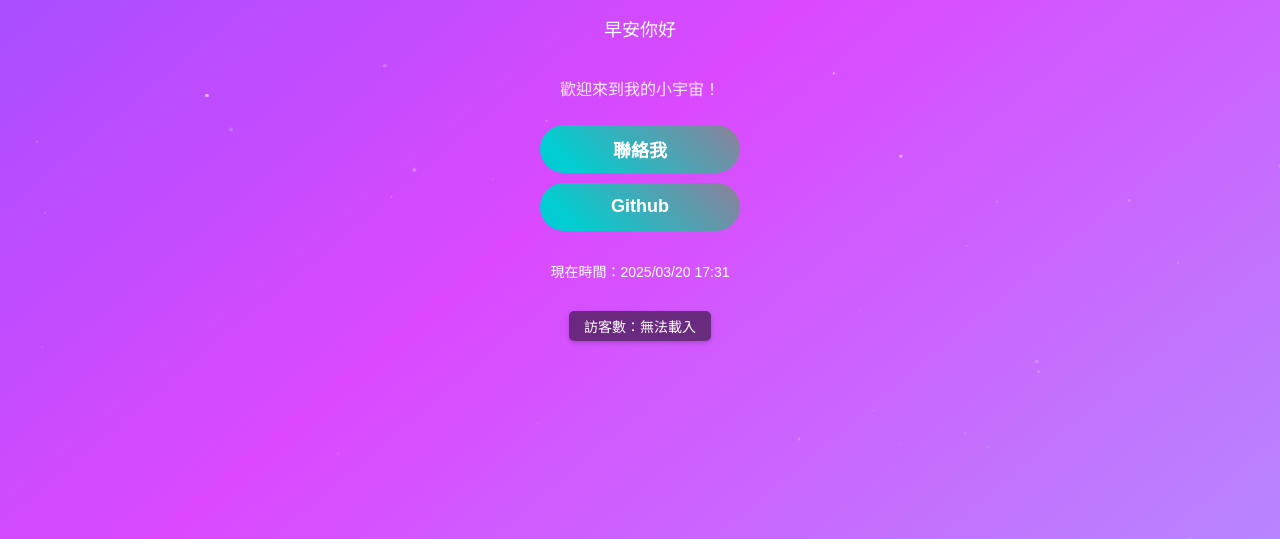
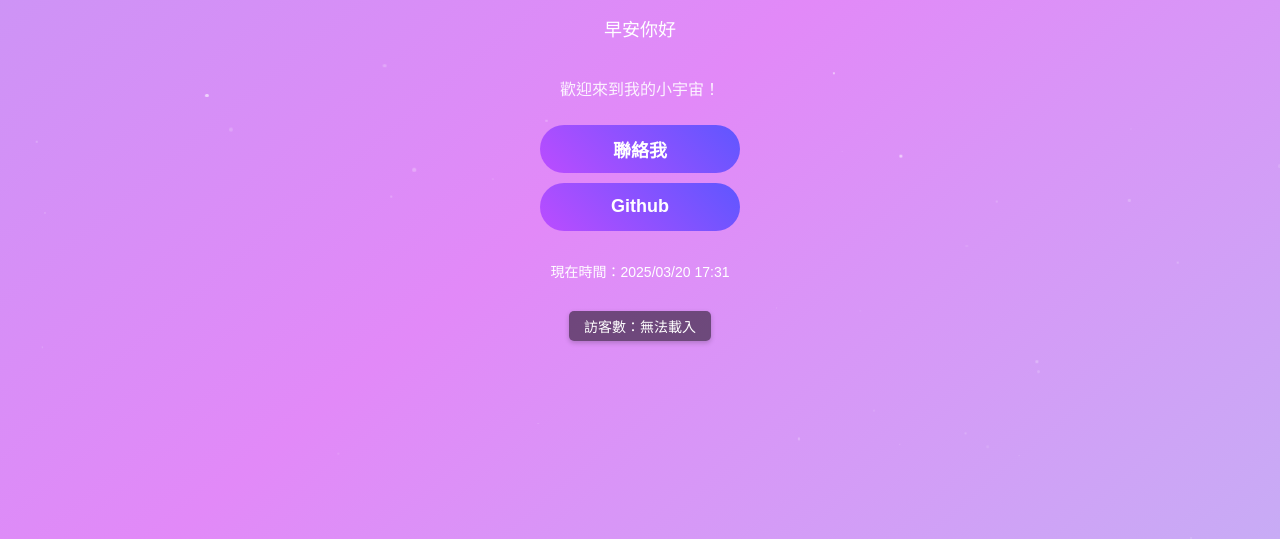
Before and after one commit to jerrylin1102/mainweb, a website: page public/index.html in a window 1280 px wide. Shown: the part 261-800 px from the top of the page. Drawn offline with Linux system fonts and the light colour scheme; no server answers.

Commit message:
更新問候語及調整背景和按鈕樣式的漸變顏色

```diff
--- a/public/scripts.js
+++ b/public/scripts.js
@@ -87,7 +87,7 @@ const greetings = [
     "歡迎來到我的小宇宙！",
     "很高興見到你，有什麼我可以幫你的？",
     "生活就像程式，總有 bug 等著修！",
-    "你好，來自未來的朋友！"
+    "你好，我的朋友！"
 ];
 
 const updateGreeting = () => {
--- a/public/styles.css
+++ b/public/styles.css
@@ -23,15 +23,15 @@ body {
 }
 
 :root {
-    --background: linear-gradient(320deg, #4144fc, #7beafe, #db49ff, #225dff);
+    --background: linear-gradient(320deg, #9193f7, #9ce5f1, #e289f8, #97aff0);
     --text-color: white;
-    --button-bg: linear-gradient(45deg, #ff416c, #ff4b2b, #1e90ff, #00ced1, #ff416c);
+    --button-bg: linear-gradient(45deg,  #4144fc, #7beafe, #db49ff, #225dff);
 }
 
 body.dark-mode {
     --background: linear-gradient(320deg, #1a1a2e, #16213e, #0f3460, #533483);
     --text-color: #e0e0e0;
-    --button-bg: linear-gradient(45deg, #4a00e0, #8e2de2, #4a00e0);
+    --button-bg: linear-gradient(45deg, #503dff, #b15afd, #503dff);
 }
 
 @keyframes gradientBG {
```
